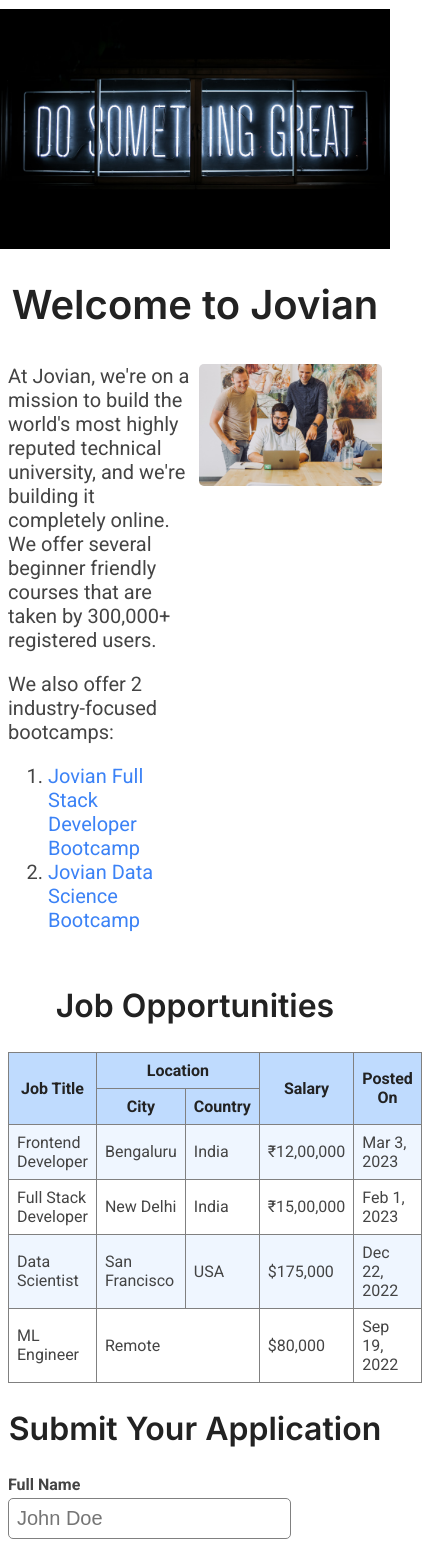
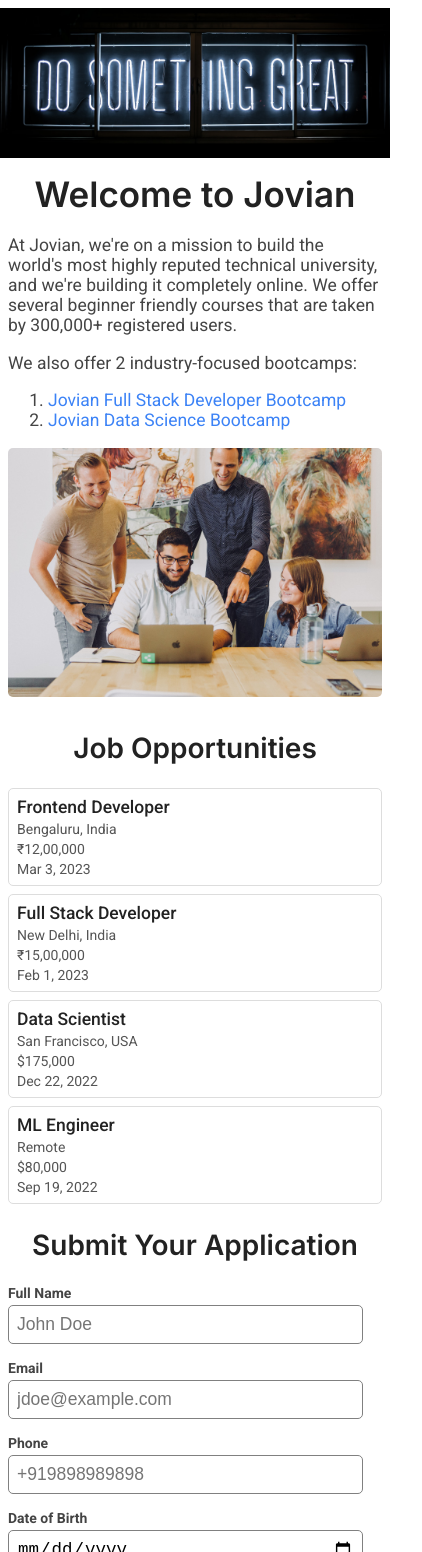
Before and after one commit to lawsmith17/jovian-career-responsive-live, a plain HTML site: page src/index.html in a window 390 px wide. Shown: the part 41-1593 px from the top of the page, 422 px wide, since content can reach past the window. Drawn offline with Linux system fonts and the light colour scheme.

Commit message:
Added responsive layout

```diff
--- a/src/index.html
+++ b/src/index.html
@@ -24,10 +24,10 @@
 
 <body>
     <div id="navbar">
-
-        <img id="logo" alt="Jovian Logo" src="https://i.imgur.com/m1wXjqw.png" height="30" />
+        <img id="logo" alt="Jovian Logo" src="https://i.imgur.com/JRA5Q8a.png" height="30">
+        <img id="logo-with-text" alt="Jovian Logo with text" src="https://i.imgur.com/m1wXjqw.png" height="30" />
     </div>
-    <img id="banner" src="banner.jpg" alt="Banner" height="240">
+    <img id="banner" src="banner.jpg" alt="Banner" >
 
     <h1>
         Welcome to Jovian
@@ -60,7 +60,7 @@
             </p>
         </div>
         <div id="team">
-            <img id="team-image" alt="Team" src="team.jpg">
+            <img id="team-image" alt="Team" src="team.jpg" >
         </div>
     </div>
 
@@ -69,7 +69,37 @@
 
 
     <h2>Job Opportunities</h2>
+
+
     <div id="jobs">
+
+         <div id="jobs-list">
+        <div class="job">
+            <div class="job-title">Frontend Developer</div>
+            <div class="job-detail">Bengaluru, India</div>
+            <div class="job-detail">₹12,00,000</div>
+            <div class="job-detail">Mar 3, 2023</div>
+        </div>
+         <div class="job">
+            <div class="job-title">Full Stack Developer</div>
+            <div class="job-detail">New Delhi, India</div>
+            <div class="job-detail">₹15,00,000</div>
+            <div class="job-detail">Feb 1, 2023</div>
+        </div>
+         <div class="job">
+            <div class="job-title">Data Scientist</div>
+            <div class="job-detail">San Francisco, USA</div>
+            <div class="job-detail">$175,000</div>
+            <div class="job-detail">Dec 22, 2022</div>
+        </div>
+         <div class="job">
+            <div class="job-title">ML Engineer</div>
+            <div class="job-detail">Remote</div>
+            <div class="job-detail">$80,000</div>
+            <div class="job-detail">Sep 19, 2022</div>
+        </div>
+    </div>
+
         <table id="jobs-table">
             <tr class="jobs-header-row">
                 <th rowspan="2">Job Title</th>
--- a/src/styles.css
+++ b/src/styles.css
@@ -1,16 +1,17 @@
-html {
-  font-size: 16px;
+/* Base styles (extra small devices - mobile) */
+/* CSS rules */
+
+ html {
+  font-size: 14px;
 }
 
 body {
   margin: 0;
   padding: 0;
   font-family: 'Roboto', sans-serif;
+  color: #444444;
   font-size: 1rem;
-  color: #444444;
 }
-
-
 
 h1, h2, h3, h4, h5, h6 {
   font-family: 'Inter', sans-serif;
@@ -26,14 +27,14 @@ h4 { font-size: 1.5rem; }
 h5 { font-size: 1.25rem; }
 h6 { font-size: 1rem; }
 
-
 a {
   text-decoration: none;
   color: #3B82F6;
 }
 
-a:hover, a:focus {
-  color: #1D4ED8;
+a:hover, a:focus
+{
+  color: #1d4ed8;
 }
 
 #navbar {
@@ -41,43 +42,242 @@ a:hover, a:focus {
   margin: 0;
 }
 
+#logo-with-text
+{
+  display: none;
+}
+
 #banner {
   object-fit: cover;
+  height: 150px;
+  width: 100%;
+}
+
+h1 {
+    text-align: center;
+    margin: 12px 0;
 }
 
 
-h1 {
-    text-align: center;
-}
-
-#banner {
-   width: 100%;
-}
 
 #about {
   display: flex;
-  max-width: 800px;
+  flex-direction: column;
+  max-width: 500px;
   margin: 0 auto;
   padding: 8px;
 }
 
 #description {
+
+  font-size: 1.25rem;
+}
+
+
+
+#team-image {
+  border-radius: 5px;
+  width: 100%;
+}
+
+h2 {
+  text-align: center;
+}
+
+#jobs {
+  max-width: 500px;
+  margin: 0 auto;
+  padding: 0 8px;
+}
+
+#jobs-table
+{
+  display: none;
+
+}
+
+.job
+{
+  border: 1px solid #dddddd;
+  margin-top: 8px;
+  border-radius: 5px;
+  padding: 8px;
+}
+
+.job-title
+{
+  font-size: 1.25rem;
+  font-weight: 500;
+  color: #222222;
+}
+
+.job-detail
+{
+  margin-top: 4px;
+  color: #555555;
+}
+
+
+#application {
+  max-width: 500px;
+  margin: 0 auto;
+  padding: 0 8px;
+}
+
+.form-group {
+  margin: 16px 0;
+}
+
+.form-group label {
+  font-weight: 600;
+}
+
+.form-group input, select, textarea {
+  width: 90%;
+  padding: 8px;
+  font-size: 1.25rem;
+  margin-top: 4px;
+  border-radius: 5px;
+  border: 1px solid gray;
+}
+
+.form-group textarea {
+
+  font-family: 'Roboto', sans-serif;
+}
+
+.form-group input[type="checkbox"] {
+  width: 16px;
+  height: 16px;
+}
+
+.form-group input[type="submit"] {
+  background-color: #3B82F6;
+  color: white;
+  font-weight: 500;
+  cursor: pointer;
+}
+
+
+#footer {
+  background-color: #FAFAFA;
+  padding: 8px;
+  margin-top: 32px;
+  text-align: center;
+}
+
+#footer-links {
+  list-style: none;
+  padding-left: 0;
+
+}
+
+#footer-links li {
+
+  margin: 8px 16px;
+}
+
+.copyright {
+  color: #71717A;
+  font-size: 0.875rem;
+}
+
+
+
+
+
+
+/* Small devices (tablets) */
+@media screen and (min-width: 576px)
+{
+  html {
+  font-size: 16px;
+}
+
+#logo-with-text
+{
+  display: block;
+}
+
+#logo
+{
+  display: none;
+}
+
+#banner {
+
+  height: 200px;
+
+}
+
+h1 {
+
+    margin: 16px 0;
+}
+
+
+.form-group textarea {
+  width: 80%;
+
+}
+
+#footer-links li {
+  display: inline;
+
+}
+
+  body
+  {
+    background: red;
+  }
+}
+
+/* Medium devices (laptops) */
+@media screen and (min-width: 768px)
+{
+
+  #banner {
+
+  height: 250px;
+
+}
+
+h1 {
+
+    margin: 20px 0;
+}
+
+#about {
+
+  flex-direction: row;
+  max-width: 800px;
+
+}
+
+#description {
   width: 50%;
   padding-right: 8px;
-  font-size: 1.25rem;
+
 }
 
 #team {
   width: 50%;
 }
 
-#team-image {
-  border-radius: 5px;
-  width: 100%;
+#jobs {
+  min-width: 800px;
+
 }
 
-#jobs-table {
-  width: 100%;
+#jobs-list
+{
+  display: none;
+}
+
+#jobs-table
+{
+  display: table;
+   width: 100%;
   border: 1px solid gray;
   border-collapse: collapse;
 }
@@ -99,83 +299,37 @@ h1 {
   background-color: #EFF6FF;
 }
 
+#application {
+  max-width: 800px;
+
+}
+  body
+  {
+    background: cornflowerblue;
+  }
+}
 
 
-h2 {
-  text-align: center;
+/* Large devices (desktops) */
+@media screen and (min-width: 992px)
+{
+  body
+  {
+    background: gold;
+  }
 }
 
-#application {
-  max-width: 800px;
-  margin: 0 auto;
-  padding: 0 8px;
+/* Extra Large devices (large desktops) */
+@media screen and (min-width: 1200px)
+{
+
+  #banner {
+
+  height: 320px;
+
 }
-
-.form-group {
-  margin: 16px 0;
+  body
+  {
+    background: blueviolet;
+  }
 }
-
-#application-form label {
-  font-weight: 600;
-}
-
-#application-form input, select, textarea {
-  padding: 8px;
-  font-size: 1.25rem;
-  margin-top: 4px;
-  border-radius: 5px;
-  border: 1px solid gray;
-}
-
-.form-group textarea {
-  width: 80%;
-  font-family: 'Roboto', sans-serif;
-}
-
-.form-group input[type="checkbox"] {
-  width: 16px;
-  height: 16px;
-}
-
-.form-group input[type="submit"] {
-  background-color: #3B82F6;
-  color: white;
-  font-weight: 500;
-  cursor: pointer;
-}
-
-#jobs {
-  max-width: 800px;
-  margin: 0 auto;
-  padding: 0 8px;
-}
-
-h3 {
-  margin-bottom: 4px;
-  margin-top: 0;
-}
-
-.apply {
-  float: right;
-}
-
-#footer {
-  background-color: #FAFAFA;
-  padding: 8px;
-  margin-top: 32px;
-  text-align: center;
-}
-
-#footer-links {
-  list-style: none;
-}
-
-#footer-links li {
-  display: inline;
-  margin: 0 16px;
-}
-
-.copyright {
-  color: #71717A;
-  font-size: 0.875rem;
-}
```
